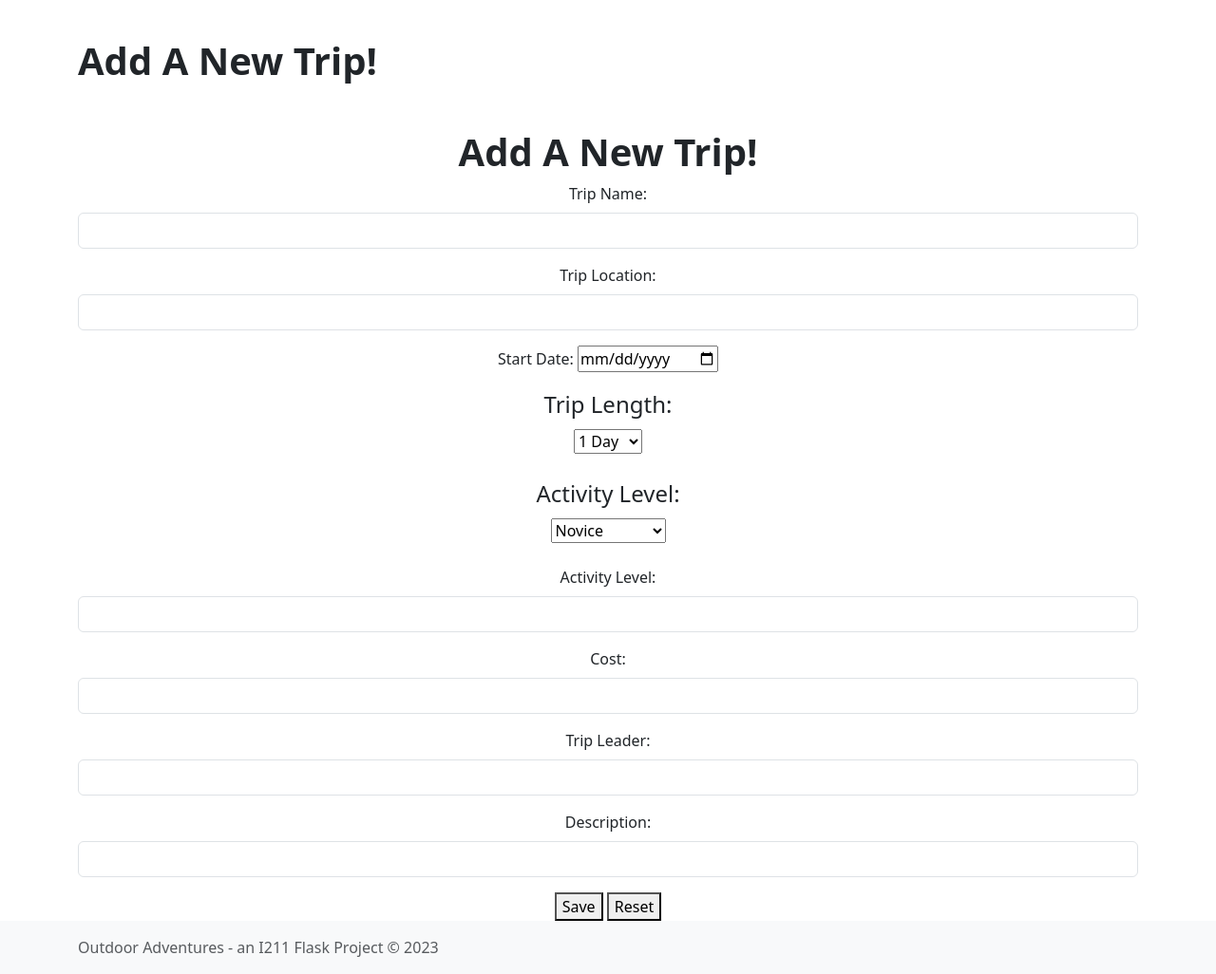
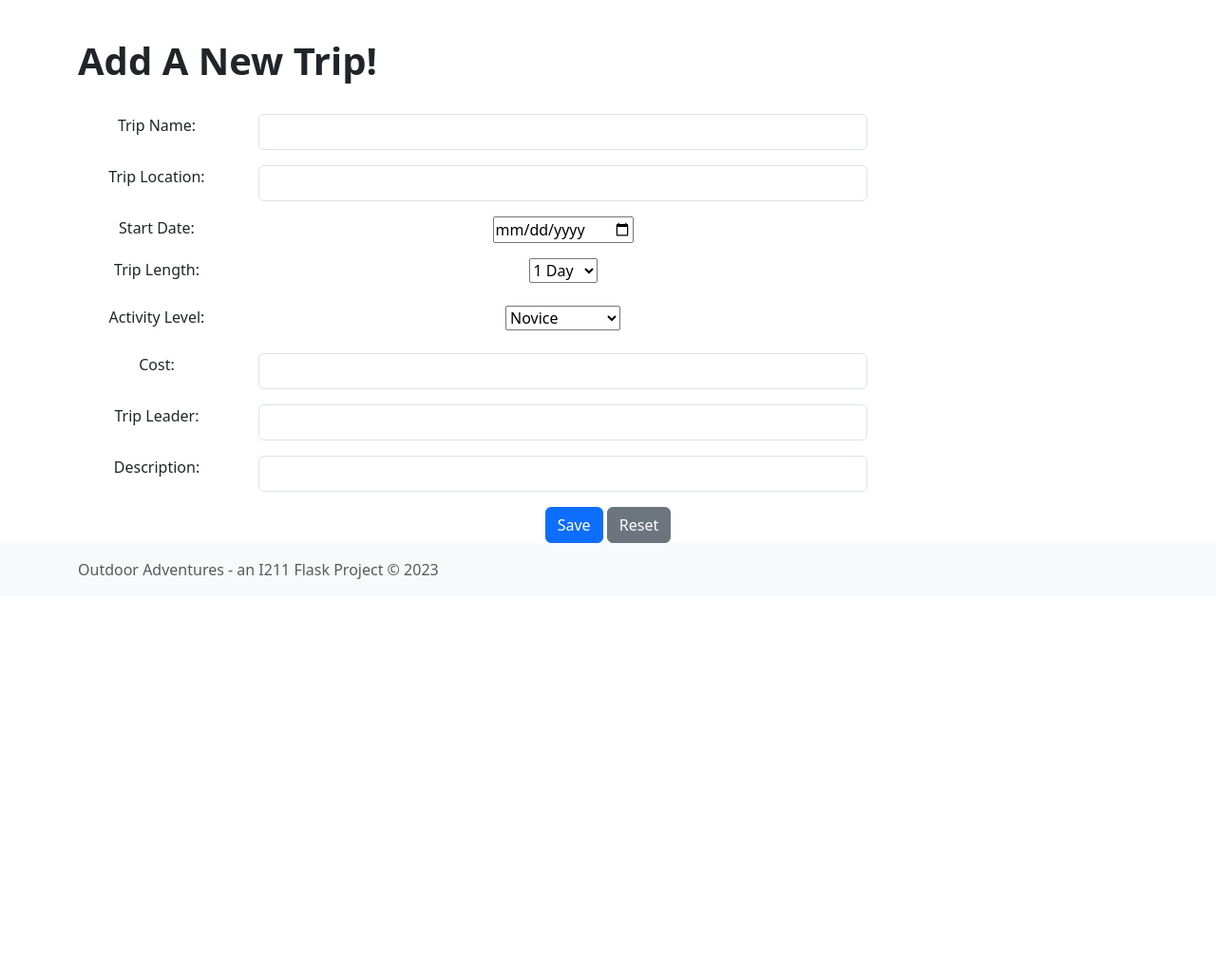
Before and after one commit to ryandossey/I211_projects, a Flask app: page /trips/add in a window 1280 px wide. Shown: the part 56-1082 px from the top of the page at 95% size. After the commit the page ends 666 px from the top, so only its background shows below. Run offline with Flask 2, Linux system fonts and the light colour scheme.

Commit message:
after wed office hour

```diff
--- a/app.py
+++ b/app.py
@@ -50,13 +50,12 @@ def set_trips(trips):
         # I refrenced the write function used in assignment 6 to help me on creating this one
         with open("trip_data.csv", "w") as csvfile:
             # I first open the csv file read in earlier
-            csv_writer = csv.writer(csvfile, delimiter=",", quoting=csv.QUOTE_NONNUMERIC, fieldnames=trips_fieldname)
-            csv_writer.writerow(trips[0].keys())
+            csv_writer = csv.DictWriter(csvfile, quoting=csv.QUOTE_NONNUMERIC, fieldnames=trips_fieldname)
+            csv_writer.writeheader
             # csv.DictWriter (look it up, for the bonus problem too)
-
             # I create a for loop that sets the correct number read in to what is produced when written out
             for i in range(len(trips)):
-                csv_writer.writerow(trips[i].values())
+                csv_writer.writerow(trips[i])
     except IOError:
         print("no such file or directory")
 
@@ -146,7 +145,6 @@ def add_members():
 
 @app.route('/trips/add', methods=['GET', 'POST'])
 def add_trips():
-
     if request.method=='POST':
         trips = get_trips()
         print(trips)
@@ -171,12 +169,15 @@ def add_trips():
         return render_template('trip_form.html')
 
 
-@app.route('/trips/<trip_id>/edit')
+@app.route('/trips/<trip_id>/edit', methods=['GET', 'POST'])
 def edit_trip(trip_id=None):
     trip_id = int(trip_id)
     trips = get_trips()
 
     if request.method=='POST':
+        # questions for hours
+        # would I use a get function? (becaue I need to pull data and then edit it)
+        # how would i impliment that compared to what i have now
         new_trips = {}
         new_trips['name'] = request.form['name']
         new_trips['location'] = request.form['location']
@@ -187,13 +188,15 @@ def edit_trip(trip_id=None):
         new_trips['leader'] = request.form['leader']
         new_trips['description'] = request.form['description']
 
-
-        trips.append(new_trips)
+# append will duplicate data, i want to replace the value at index
+        trips.insert(new_trips)
+        # would it be an insert?
         set_trips(trips)
 
         return redirect(url_for('trips'))
 
     else:
+        request.method=='GET'
         return render_template('trip_form.html', trip=(trips[trip_id]))
 
 # @app.route('/trips/<trip_id>/delete')
--- a/member_data.csv
+++ b/member_data.csv
@@ -6,3 +6,4 @@
 "Skylar Channing","1993-09-15","skylar@channing.com","2095 N College Indianpolis","(812)540-8034","","",""
 "Sophie Martinez","1995-04-23","sophie.martinez93@gmail.com","123 Main Street Bloomington","(812)357-9251","","",""
 "ryan","2023-03-02","email","123","317","","",""
+"name","2023-04-04","ema","473","32","","",""
--- a/templates/trip_form.html
+++ b/templates/trip_form.html
@@ -7,26 +7,36 @@
 
 <h1 class="mt-5"><strong>Add A New Trip!</strong></h1>
 
+<br>
 
-<form name="add_trips" method="POST" class="text-center">
-  <h1 class="mt-5"><strong>Add A New Trip!</strong></h1>
-    <div class="mb-3 col-auto">
-        <label for="name" class="form-label">Trip Name:</label>
+<!-- need an if statement for adding/handling -->
+<!-- take a look at dino.site , add.dino and dino.quiz -->
+<!-- the action will be different for add/edit -->
+<form name="add_trips" action="{{url_for('add_trips')}}" method="POST" class="text-center">
+    <div class="form-group row mb-3">
+        <label for="name" class="col-sm-2">Trip Name:</label>
+        <div class="col-sm-7">
           <input type="text" class="form-control" id="name" name="name">
         </div>
+      </div>
 
-    <div class="mb-3">
-      <label for="location" class="form-label">Trip Location:</label>
+    <div class="form-group row mb-3">
+      <label for="location" class="col-sm-2">Trip Location:</label>
+      <div class="col-sm-7">
         <input type="text" class="form-control" id="location" name="location">
       </div>
-
-      <div class="mb-3">
-        <label for="birthdate">Start Date:</label>
-        <input type="date" id="length" name="length">
     </div>
 
-    <div class="mb-3">
-      <legend>Trip Length: </legend>
+      <div class="form-group row mb-3">
+        <label for="birthdate" class="col-sm-2">Start Date:</label>
+        <div class="col-sm-7">
+          <input type="date" id="start_date" name="start_date">
+        </div>
+    </div>
+
+    <div class="form-group row mb-3">
+      <label for="tripl" class="col-sm-2">Trip Length:</label>
+      <div class="col-sm-7">
         <select name="length" id="length" class="form-label" aria-label="Default select example">
           <option value="1 Day">1 Day</option>
             <option value="3 Days">3 Days</option>
@@ -35,35 +45,40 @@
             <option value="9 Days">9 Days</option>
         </select>
       </div>
+    </div>
 
-    <div class="mb-3">
-      <legend>Activity Level: </legend>
+    <div class="form-group row mb-3">
+      <label for="activl" class="col-sm-2">Activity Level:</label>
+      <div class="col-sm-7">
         <select name="level" id="level" class="form-label" aria-label="Default select example">
           <option value="Novice">Novice</option>
             <option value="Intermediate">Intermediate</option>
             <option value="Expert">Expert</option>
         </select>
       </div>
-
-      <div class="mb-3">
-        <label for="level" class="form-label">Activity Level:</label>
-        <input type="text" class="form-control" id="level" name="level">
-      </div>
-
-      <div class="mb-3">
-        <label for="cost" class="form-label">Cost:</label>
-        <input type="text" class="form-control" id="cost" name="cost">
     </div>
 
 
-      <div class="mb-3">
-        <label for="leader" class="form-label">Trip Leader:</label>
+    <div class="form-group row mb-3">
+      <label for="cost" class="col-sm-2">Cost:</label>
+      <div class="col-sm-7">
+        <input type="text" class="form-control" id="cost" name="cost">
+      </div>
+    </div>
+
+
+      <div class="form-group row mb-3">
+        <label for="leader" class="col-sm-2">Trip Leader:</label>
+        <div class="col-sm-7">
           <input type="text" class="form-control" id="leader" name="leader">
         </div>
+      </div>
 
-      <div class="mb-3">
-        <label for="description" class="form-label">Description:</label>
+      <div class="form-group row mb-3">
+        <label for="description" class="col-sm-2">Description:</label>
+        <div class="col-sm-7">
           <input type="text" class="form-control" id="description" name="description">
+        </div>
       </div>
 
 
@@ -73,8 +88,8 @@
     <!-- https://www.w3schools.com/tags/att_input_type_date.asp -->
 
 <div class="text-right">
-  <button type="submit" value="Submit">Save</button>
-  <button type="reset" value="Reset">Reset</button>
+  <button type="submit" value="Submit" class="btn btn-primary">Save</button>
+  <button type="reset" value="Reset" class="btn btn-secondary">Reset</button>
 </div>
 
 </form>
```
Also changed, not shown: templates/member_form.html (+26 -12 lines), trip_data.csv (deleted, +0 -7 lines). Lines whose indentation alone changed are shown as unchanged.
